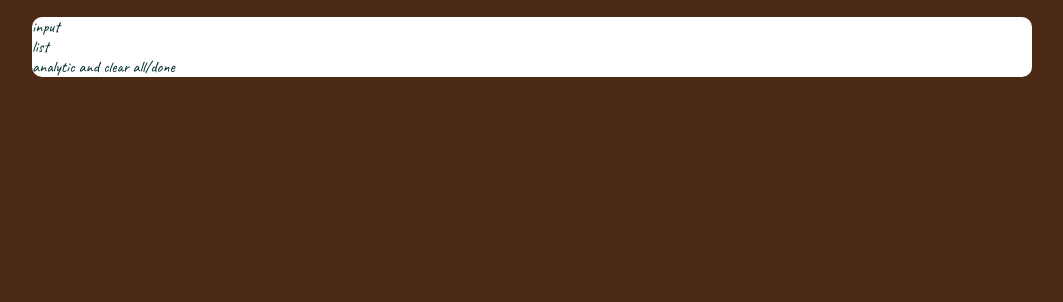
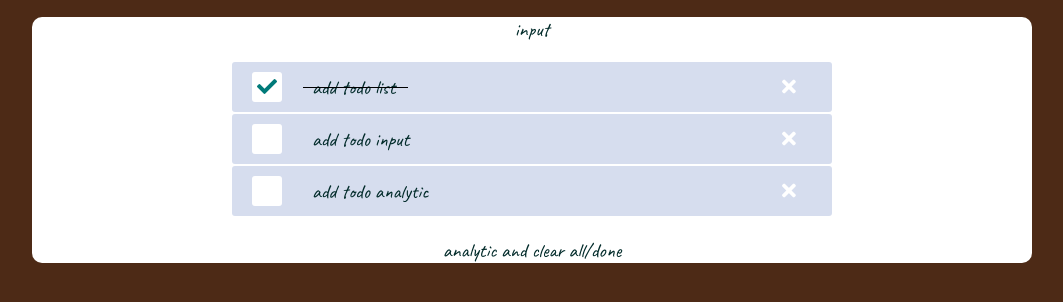
Before and after one commit to bulkinhrust/todo_list_react_js, a React app: page / in a window 1280 px wide. Shown: the part 144-446 px from the top of the page, without its empty margins (108-1171 px from the left). Built offline with nearby package versions, Linux system fonts and the light colour scheme.

Commit message:
feat: add todo list

```diff
--- a/config-overrides.js
+++ b/config-overrides.js
@@ -5,5 +5,6 @@ module.exports = override(
   addWebpackAlias({
     Components: path.resolve(__dirname, 'src/components'),
     Containers: path.resolve(__dirname, 'src/containers'),
+    Assets: path.resolve(__dirname, 'src/assets'),
   })
 );
--- /dev/null
+++ b/src/assets/constants.scss
@@ -0,0 +1,5 @@
+$dark-green: #002a29;
+$green: #007a79;
+$white: #d6ddee;
+$brown: #976f4f;
+$dark-brown: #4d2a16;
--- a/src/components/Title/styles.scss
+++ b/src/components/Title/styles.scss
@@ -1,8 +1,10 @@
+@import "Assets/constants";
+
 .title {
   font-family: 'Caveat', cursive;
   font-size: 80px;
   text-align: center;
   font-weight: 900;
-  color: #976f4f;
+  color: $brown;
   margin: 40px 0 20px;
 }
--- /dev/null
+++ b/src/components/ToDoItem/index.js
@@ -0,0 +1,17 @@
+import './styles.scss';
+
+const ToDoItem = ({ id, title, isCompleted, handleChangeCompleted, handleTaskDelete }) => {
+  return (
+    <div className='todo__list__item'>
+      <div className='todo__list__item__check' onClick={() => handleChangeCompleted(id)}>
+        {isCompleted && <i className={'fas fa-check'} />}
+      </div>
+      <div className='todo__list__item__text'>
+        <span className={isCompleted ? 'completed text' : 'text'}>{title}</span>
+      </div>
+      <i className="fas fa-times todo__list__item__del" onClick={() => handleTaskDelete(id)}/>
+    </div>
+  );
+};
+
+export default ToDoItem;
--- /dev/null
+++ b/src/components/ToDoItem/styles.scss
@@ -0,0 +1,22 @@
+.text {
+  position: relative;
+  padding: 0 20px;
+
+  &:after {
+    content: '';
+    display: block;
+    width: 0;
+    height: 1px;
+    background-color: #000;
+    position: absolute;
+    top: 50%;
+    left: 9%;
+    transition: width 150ms ease-in-out;
+  }
+}
+
+.completed {
+  &:after {
+    width: 85%;
+  }
+}
--- /dev/null
+++ b/src/components/ToDoList/index.js
@@ -0,0 +1,19 @@
+import ToDoItem from '../ToDoItem';
+import './styles.scss';
+
+const ToDoList = ({ tasks, handleChangeCompleted, handleTaskDelete }) => {
+  return (
+    <div className='todo__list'>
+      {
+        tasks.map((task) => (
+          <ToDoItem key={task.id}
+                    handleChangeCompleted={handleChangeCompleted}
+                    handleTaskDelete={handleTaskDelete}
+                    {...task} />
+        ))
+      }
+    </div>
+  )
+};
+
+export default ToDoList;
--- /dev/null
+++ b/src/components/ToDoList/styles.scss
@@ -0,0 +1,41 @@
+@import "Assets/constants";
+
+.todo__list {
+  margin: 20px;
+  width: 60%;
+
+  &__item {
+    padding: 10px 20px;
+    background-color: $white;
+    margin-bottom: 2px;
+    border-radius: 3px;
+    display: grid;
+    grid-template-columns: 30px 1fr 30px;
+    grid-gap: 10px;
+    align-items: center;
+
+    &__check {
+      width: 30px;
+      height: 30px;
+      border-radius: 3px;
+      background-color: #fff;
+      display: flex;
+      cursor: pointer;
+
+      i {
+        color: $green;
+        margin: auto;
+      }
+    }
+
+    &__del {
+      color: #fff;
+      cursor: pointer;
+    }
+
+    &__text {
+      display: flex;
+      align-items: start;
+    }
+  }
+}
--- a/src/containers/ToDo/index.js
+++ b/src/containers/ToDo/index.js
@@ -1,10 +1,33 @@
+import { useState } from 'react';
+import ToDoList from 'Components/ToDoList';
+
 import './styles.scss';
 
+const TASKS = [
+  { id: 1, title: 'add todo list', isCompleted: true },
+  { id: 2, title: 'add todo input', isCompleted: false },
+  { id: 3, title: 'add todo analytic', isCompleted: false },
+];
+
 function ToDo() {
+  const [tasks, changeTasks] = useState(TASKS);
+  const handleChangeCompleted = (id) => {
+    changeTasks(tasks.map((task) => task.id === id
+      ? {...task, isCompleted: !task.isCompleted}
+      : task
+    ));
+  };
+
+  const handleTaskDelete = (id) => {
+    changeTasks(tasks.filter((task) => task.id !== id));
+  };
+
   return (
     <div className='wrapper'>
       <div>input</div>
-      <div>list</div>
+      <ToDoList tasks={tasks}
+                handleChangeCompleted={handleChangeCompleted}
+                handleTaskDelete={handleTaskDelete} />
       <div>analytic and clear all/done</div>
     </div>
   );
--- a/src/containers/ToDo/styles.scss
+++ b/src/containers/ToDo/styles.scss
@@ -1,6 +1,12 @@
+@import "Assets/constants";
+
 .wrapper {
   font-family: 'Caveat', cursive;
+  font-size: 20px;
   border-radius: 10px;
   background-color: #fff;
-  color: #002a29;
+  color: $dark-green;
+  display: flex;
+  flex-direction: column;
+  align-items: center;
 }
--- a/src/index.scss
+++ b/src/index.scss
@@ -1,4 +1,5 @@
 @import url('https://fonts.googleapis.com/css2?family=Caveat+Brush&family=Caveat:wght@400;500;700&display=swap');
+@import "Assets/constants";
 
 * {
   box-sizing: border-box;
@@ -8,7 +9,7 @@
 
 body {
   height: 100%;
-  background: #4d2a16;
+  background: $dark-brown;
   font-family: -apple-system, BlinkMacSystemFont, 'Segoe UI', 'Roboto', 'Oxygen',
   'Ubuntu', 'Cantarell', 'Fira Sans', 'Droid Sans', 'Helvetica Neue',
   sans-serif;
```
